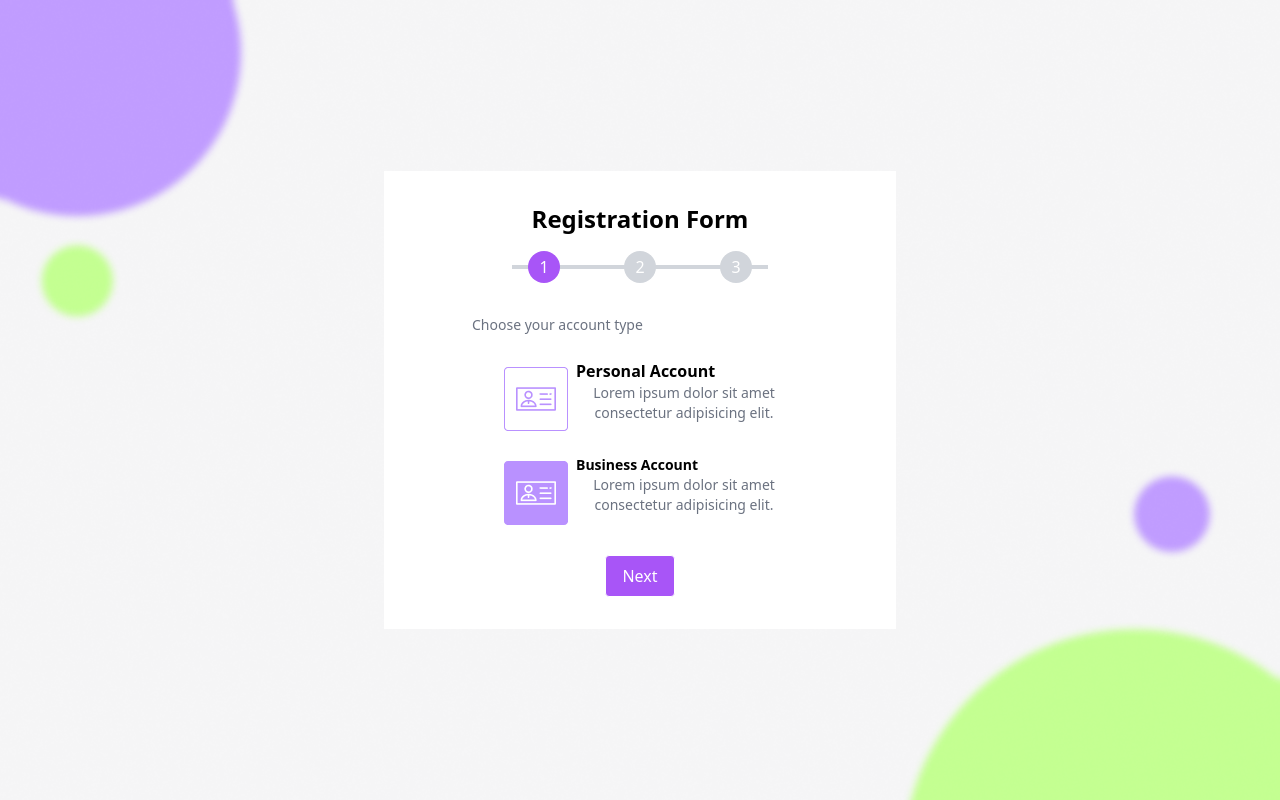
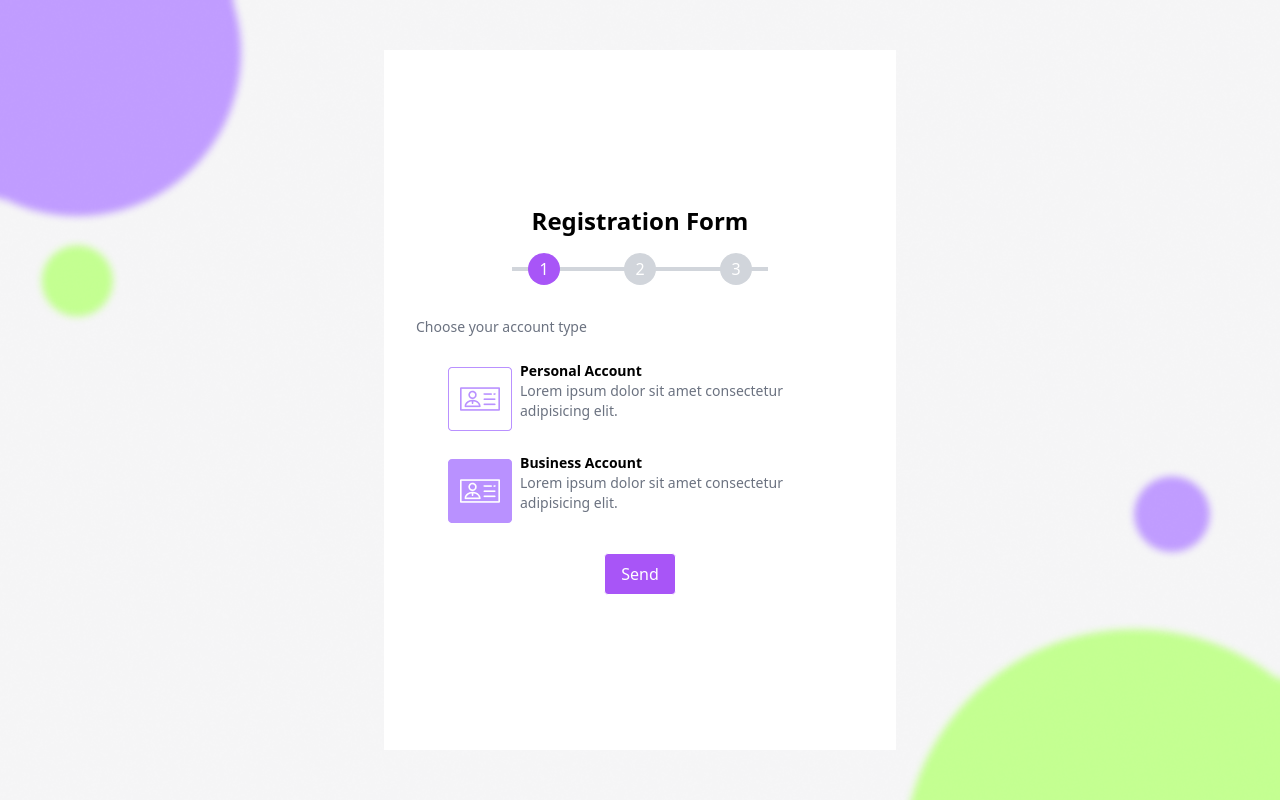
Before and after one commit to karpetoryba/project-react-vite-registrationForm, a React (Vite) app: page / in a window 1280 px wide. Built offline with nearby package versions, Linux system fonts and the light colour scheme; the HTML template or start-up script is replaced by a standard one.

Commit message:
new fixe step 1 personal account, business Account

```diff
--- a/src/App.tsx
+++ b/src/App.tsx
@@ -61,30 +61,30 @@ function SimpleForm() {
               <div className="flex flex-col">
                 <button
                   onClick={() => handleButtonClick("Personal Account")}
-                  className="w-80 flex items-center text-black px-4 py-2 rounded hover:bg-gray-200"
+                  className="w-100 flex items-center text-black px-4 py-2 rounded hover:bg-gray-200"
                 >
                   <img
                     src="public/button-1.png"
                     alt="icon"
                     className="w-15 h-15 mr-2"
                   />
-                  <div className="flex flex-col items-start">
+                  <div className="flex flex-col items-start text-sm">
                     <strong>Personal Account</strong>
-                    <p className="text-gray-500 mb-4 text-sm">
+                    <p className="text-gray-500 mb-4 text-sm text-left">
                       Lorem ipsum dolor sit amet consectetur adipisicing elit.
                     </p>
                   </div>
                 </button>
                 <button
                   onClick={() => handleButtonClick("Business Account")}
-                  className="w-80 flex items-center text-black px-4 py-2 rounded hover:bg-gray-200"
+                  className="w-100 flex items-center text-black px-4 py-2 rounded hover:bg-gray-200"
                 >
                   <img
                     src="public/button-2.png"
                     alt="icon"
                     className="w-15 h-15 mr-2"
                   />
-                  <div className="flex flex-col items-start text-sm">
+                  <div className="flex flex-col items-start text-sm text-left">
                     <strong> Business Account</strong>
                     <p className="text-gray-500 mb-4 ">
                       Lorem ipsum dolor sit amet consectetur adipisicing elit.
@@ -190,7 +190,7 @@ function SimpleForm() {
 
   return (
     <div className="flex items-center justify-center h-screen">
-      <div className="flex flex-col items-center justify-center w-full max-w-lg p-8 bg-white h-auto">
+      <div className="flex flex-col items-center justify-center max-w-lg p-8 bg-white w-[600px] h-[700px]">
         <h1 className="text-2xl font-bold mb-4">Registration Form</h1>
         {renderStepCircles()}
         {renderStepContent()}
@@ -198,7 +198,7 @@ function SimpleForm() {
           {step > 1 && step < 4 && (
             <button
               onClick={backStep}
-              className="bg-gray-400 text-white border border-white px-4 py-2 rounded hover:bg-gray-300 transition duration-300"
+              className="bg-white-400 text-gray-300 border border-white px-4 py-2 rounded"
             >
               Previous
             </button>
@@ -208,7 +208,7 @@ function SimpleForm() {
               onClick={nextStep}
               className="bg-purple-500 text-white border border-white px-4 py-2 rounded hover:bg-gray-300 transition duration-300"
             >
-              Next
+              Send
             </button>
           )}
         </div>
```
